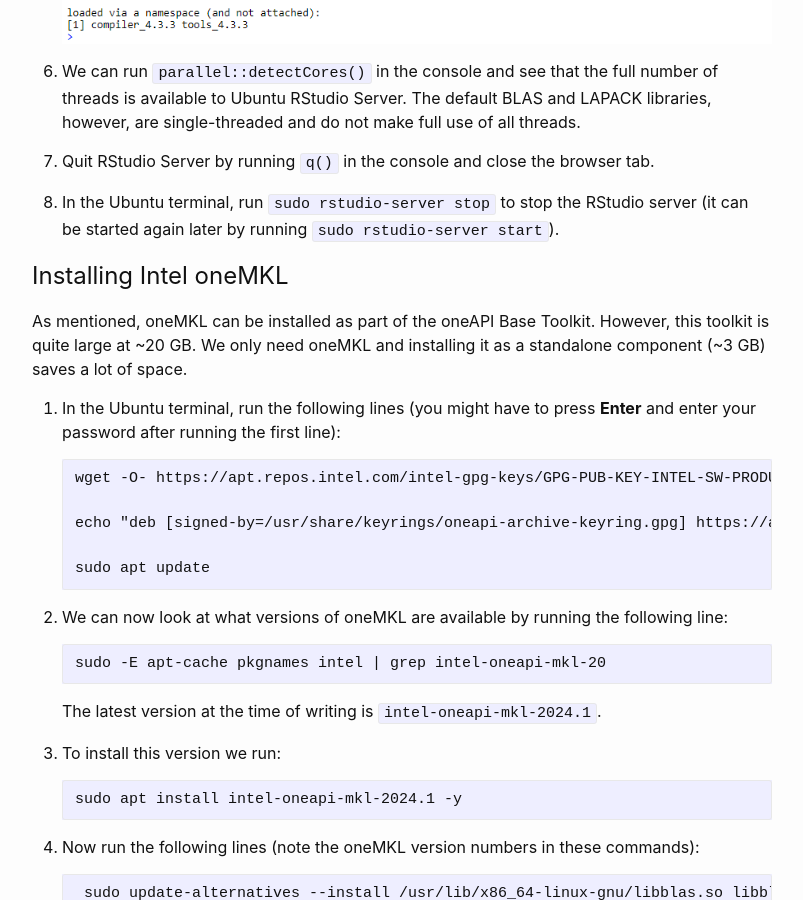
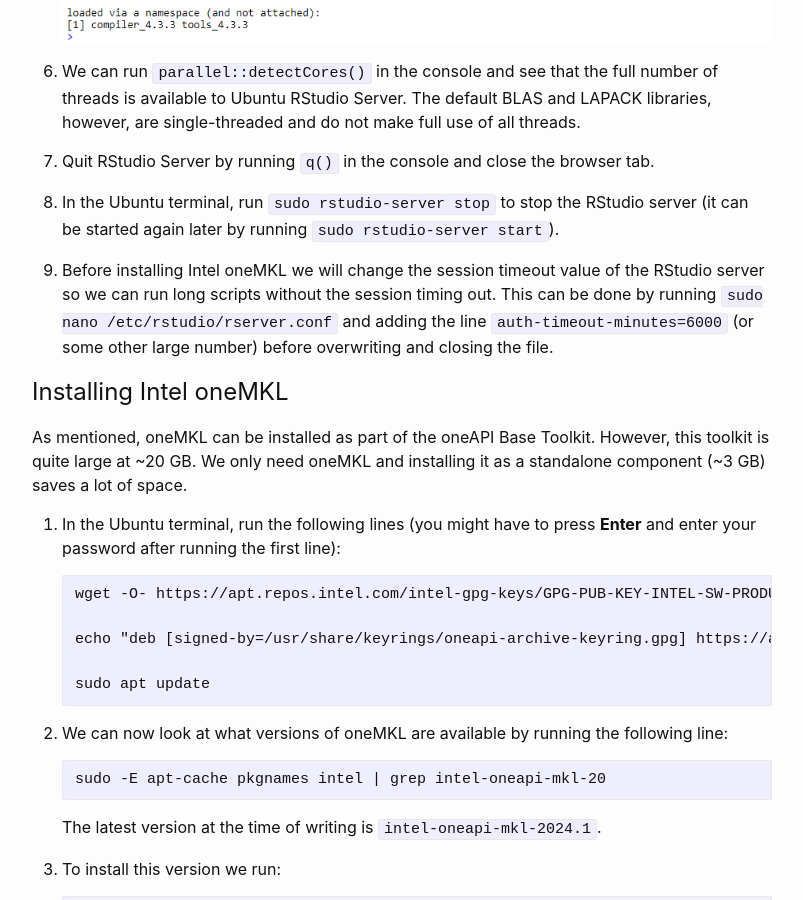
Before and after one commit to KillianMelsen/killianmelsen.github.io, a Jekyll site: the page built from docs/_posts/2023-06-19-Accelerating R using oneMKL and Windows Subsystem for Linux.markdown, in a window 1280 px wide and 900 px high, scrolled down 1409 px. Shown: the whole window, without its empty margins (238-1041 px from the left). Built offline with Jekyll 4.4.1, drawn with Linux system fonts in a browser that asks for light colours.

Commit message:
Update 2023-06-19-Accelerating R using oneMKL and Windows Subsystem for Linux.markdown

```diff
--- a/docs/_posts/2023-06-19-Accelerating R using oneMKL and Windows Subsystem for Linux.markdown
+++ b/docs/_posts/2023-06-19-Accelerating R using oneMKL and Windows Subsystem for Linux.markdown
@@ -33,6 +33,8 @@ The default BLAS and LAPACK libraries used by R are rather slow, meaning install
 7.  Quit RStudio Server by running `q()` in the console and close the browser tab.
 
 8.  In the Ubuntu terminal, run `sudo rstudio-server stop` to stop the RStudio server (it can be started again later by running `sudo rstudio-server start`).
+
+9.  Before installing Intel oneMKL we will change the session timeout value of the RStudio server so we can run long scripts without the session timing out. This can be done by running `sudo nano /etc/rstudio/rserver.conf` and adding the line `auth-timeout-minutes=6000` (or some other large number) before overwriting and closing the file.
 
 # Installing Intel oneMKL
 
```
